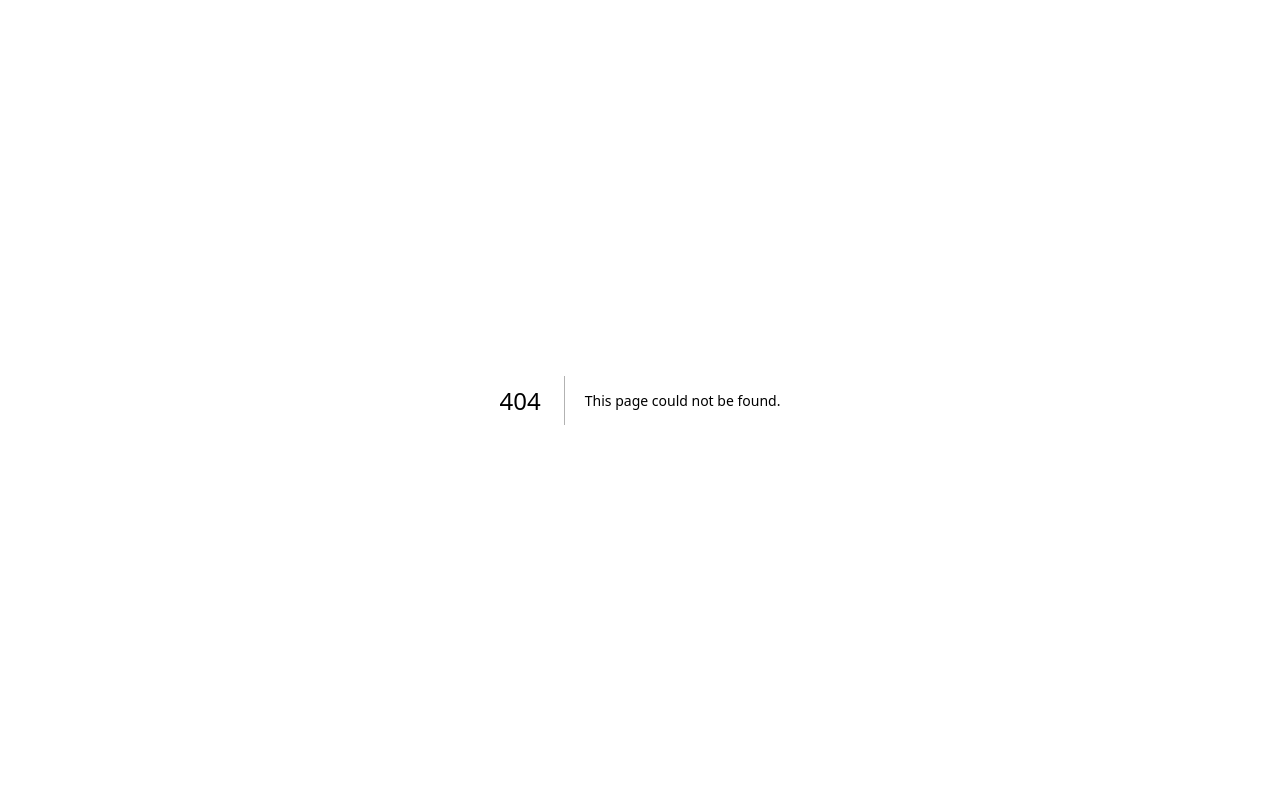
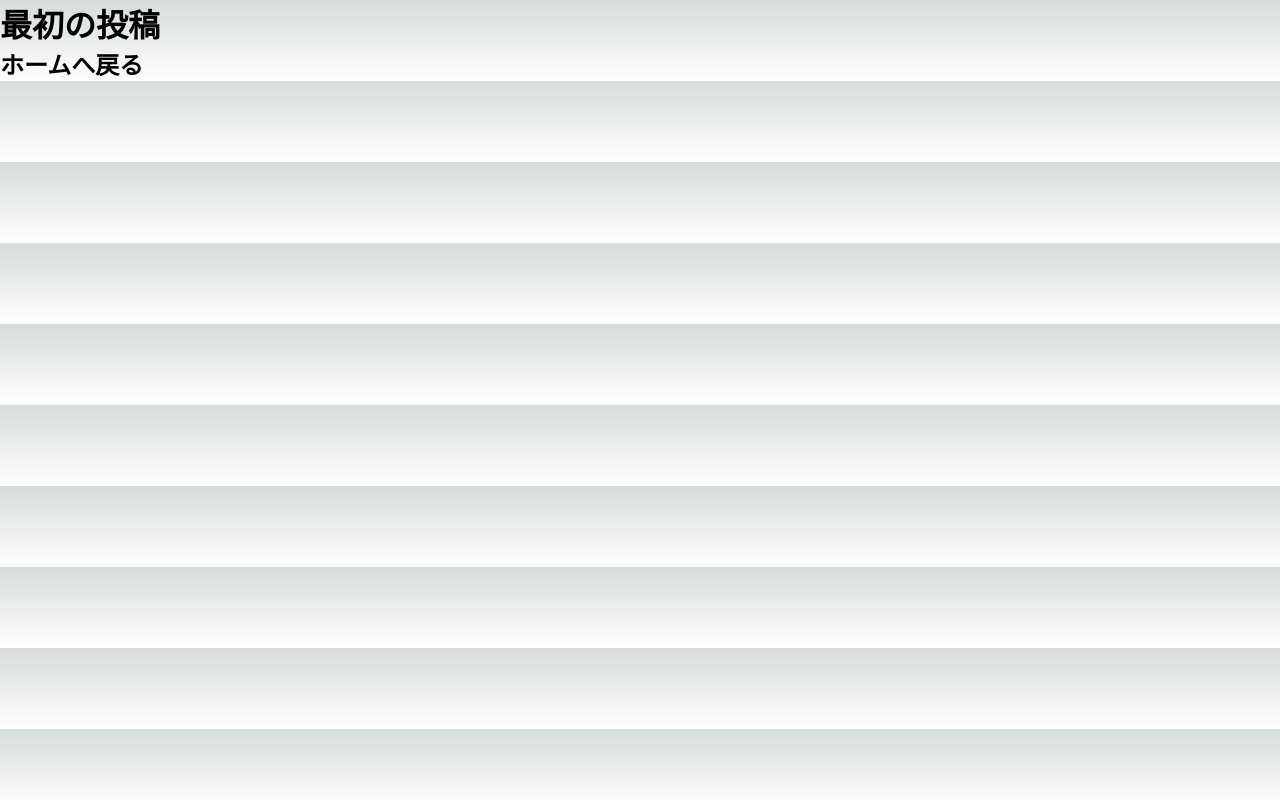
Before and after one commit to yurikondo/microblog, a Next.js app: page /posts/firstPost in a window 1280 px wide. Before the commit this address had no page. Built offline with nearby package versions, Linux system fonts and the light colour scheme.

Commit message:
15. pagesフォルダでルーティング設定をしてみよう

```diff
--- /dev/null
+++ b/src/pages/posts/firstPost.js
@@ -0,0 +1,8 @@
+export default function firstPost() {
+  return (
+    <div>
+      <h1>最初の投稿</h1>
+      <h2>ホームへ戻る</h2>
+    </div>
+  );
+}
```
